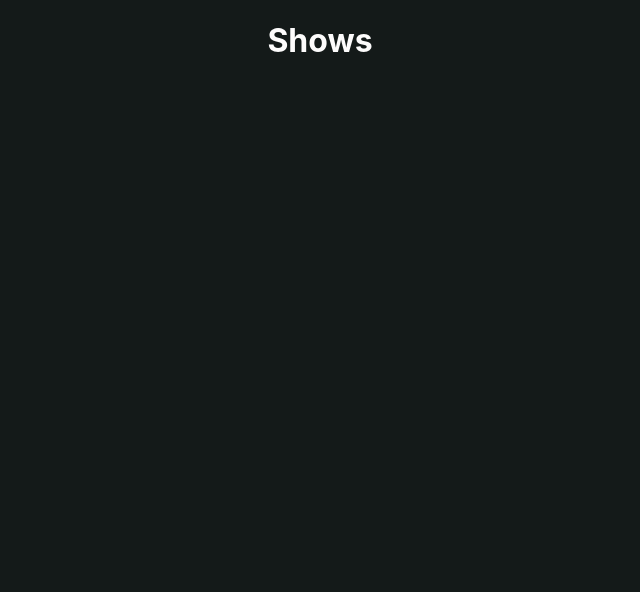
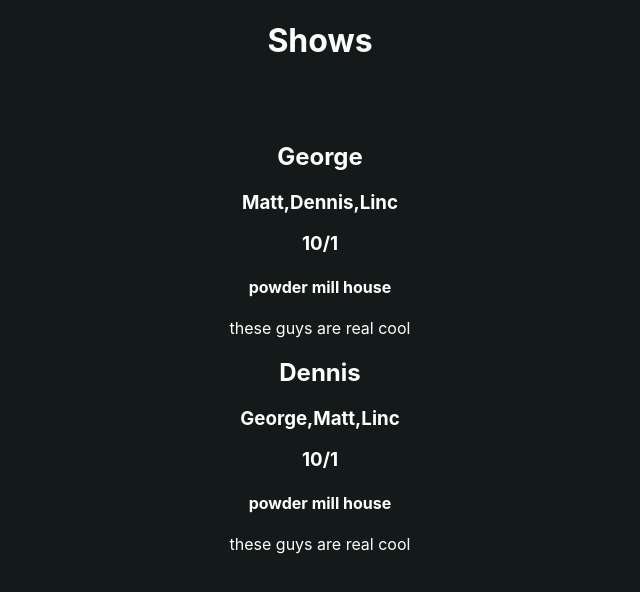
Before and after one commit to poozipotti/dcshows, a React (Create React App) app: page / in a window 1280 px wide. Shown: the top 592 px of the page, without its empty margins (320-960 px from the left). Built offline with nearby package versions, Linux system fonts and the light colour scheme.

Commit message:
Adding show Tracking

```diff
--- /dev/null
+++ b/src/actions/index.js
@@ -0,0 +1,17 @@
+
+export const setVisibilityFilter = month => ({
+  type: 'CHANGE_START_MONTH',
+  month
+})
+
+export const toggleTodo = month => ({
+  type: 'CHANGE_END_MONTH',
+  month
+})
+
+export const toggleShow = headliner => (
+  {
+  type: 'TOGGLE_SHOW',
+  headliner
+  }
+)
--- a/src/components/App.js
+++ b/src/components/App.js
@@ -1,6 +1,6 @@
 import React from 'react';
 import Timeline from './TimeLine/Timeline';
-import Billboard from './Billboard/Billboard';
+import TrackShow from '../containers/TrackShow';
 import './App.css';
 
 function App() {
@@ -8,7 +8,7 @@ function App() {
     <div className="App">
       <h1>Shows</h1>
       <Timeline/>
-      <Billboard/>
+      <TrackShow/>
     </div>
   );
 }
--- a/src/components/Billboard/Billboard.js
+++ b/src/components/Billboard/Billboard.js
@@ -8,7 +8,7 @@ class Billboard extends React.Component {
       <div>
         {this.props.shows &&
           this.props.shows.map(show => {
-            return <ShowListing {...show} />;
+            return <ShowListing key={show.headliner} {...show} toggleShow={() =>this.props.toggleShow(show.headliner)} />;
           })}
       </div>
     );
--- a/src/components/Billboard/ShowListing/ShowLisitng.js
+++ b/src/components/Billboard/ShowListing/ShowLisitng.js
@@ -3,7 +3,7 @@ import React from "react";
 class ShowListing extends React.Component {
   render() {
     return (
-      <div>
+      <div onClick={this.props.toggleShow} style={{color: this.props.tracked ? 'gold':'white'}}>
           <h2>{this.props.headliner}</h2>
           <h3>{this.props.otherBands}</h3>
           <h3>{this.props.month}/{this.props.day}</h3>
--- a/src/components/TimeLine/Timeline.js
+++ b/src/components/TimeLine/Timeline.js
@@ -7,17 +7,19 @@ class Timeline extends React.Component {
   render() {
     return (
       <div className="timelineContainer">
-        {this.props.dates && this.props.dates.map((date, index) => {
+        {this.props.dates &&
+          this.props.dates.map((date, index) => {
             return (
               <div>
                 <TimelineNode
                   active={
-                  date.month == this.props.startMonth ||
-                  date.month == this.props.endMonth
+                    date.month === this.props.startMonth ||
+                    date.month === this.props.endMonth
                   }
                   month={date.month}
                   day={date.day}
                 />
+                {index <= this.props.dates.size() ? <Connector /> : null }
               </div>
             );
           })}
--- /dev/null
+++ b/src/containers/TrackShow.js
@@ -0,0 +1,17 @@
+import { connect } from 'react-redux'
+import { toggleShow } from '../actions'
+import Billboard from '../components/Billboard/Billboard'
+
+
+const mapStateToProps = state => ({
+  shows: state.shows
+})
+
+const mapDispatchToProps = dispatch => ({
+  toggleShow: headliner => dispatch(toggleShow(headliner))
+})
+
+export default connect(
+  mapStateToProps,
+  mapDispatchToProps
+)(Billboard)
--- a/src/index.js
+++ b/src/index.js
@@ -1,12 +1,20 @@
-import React from 'react';
-import ReactDOM from 'react-dom';
+import React from 'react'
+import { render } from 'react-dom'
+import { createStore } from 'redux'
+import { Provider } from 'react-redux'
+import App from './components/App'
+import rootReducer from './reducers'
+import * as serviceWorker from "./serviceWorker";
 import './index.css';
-import App from './components/App';
-import * as serviceWorker from './serviceWorker';
 
-ReactDOM.render(<App />, document.getElementById('root'));
+const store = createStore(
+  rootReducer
+);
 
-// If you want your app to work offline and load faster, you can change
-// unregister() to register() below. Note this comes with some pitfalls.
-// Learn more about service workers: https://bit.ly/CRA-PWA
+render(
+  <Provider store={store}>
+    <App />
+  </Provider>,
+  document.getElementById('root')
+)
 serviceWorker.unregister();
--- a/src/reducers/initialShowState.json
+++ b/src/reducers/initialShowState.json
@@ -7,5 +7,14 @@
     "month": 10,
     "day": 1,
     "tracked": false
+  },
+  {
+    "headliner": "Dennis",
+    "otherBands": "George,Matt,Linc",
+    "description": "these guys are real cool",
+    "location": "powder mill house",
+    "month": 10,
+    "day": 1,
+    "tracked": false
   }
 ]
--- a/src/reducers/months.js
+++ b/src/reducers/months.js
@@ -1,24 +1,23 @@
-const initialShows = require('./initialShowState.json');
 const today = new Date();
 const initialMonth = {
-  startMonth = today.Month,
-  endMonth = (today.Month + 6) % 12,
+  startMonth : today.Month,
+  endMonth : (today.Month + 6) % 12,
 }
 const Months = (state= initialMonth, action) => {
   switch (action.type) {
     case 'CHANGE_START_MONTH':
       return {
         ...state,
-        startMonth = action.Month
+        startMonth : action.Month
       }
     case 'CHANGE_END_MONTH':
       return {
         ...state,
-        endMonth = action.Month
+        endMonth : action.Month
       }
     default:
       return state
   }
 }
 
-export default shows
+export default Months
--- a/src/reducers/shows.js
+++ b/src/reducers/shows.js
@@ -1,13 +1,12 @@
-
 const initialShows = require('./initialShowState.json');
 const shows = (state = initialShows, action) => {
   switch (action.type) {
-    case 'TOGGLE_TRACK_SHOWS':
+    case 'TOGGLE_SHOW':
       return state.map((show) => {
-        if(show.id === action.id){
+        if(show.headliner === action.headliner){
           return{
             ...show,
-            tracked = !show.tracked
+            tracked : !show.tracked
           };
         }
         return show;
```
Also changed, not shown: src/containers/ChangeDate.js (added). Lines whose indentation alone changed are shown as unchanged.
